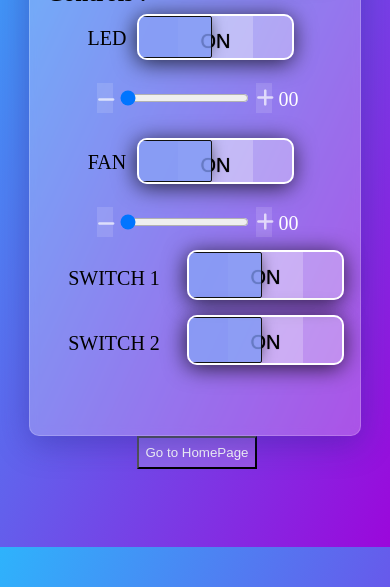
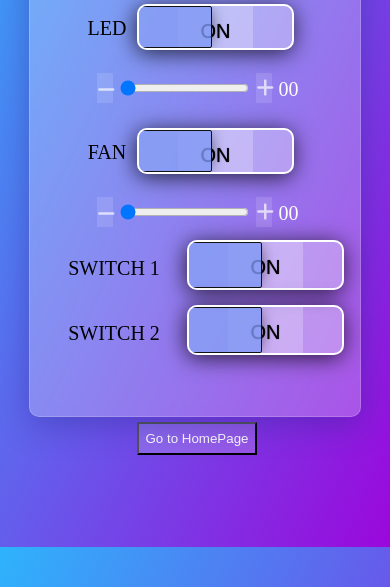
Before and after one commit to SathishKumar1312/Smart-Circuit, a plain HTML site: page switch.html in a window 390 px wide. Shown: the part 297-884 px from the top of the page. Drawn offline with Linux system fonts and the light colour scheme; a web font is replaced by a local one.

Commit message:
change made

```diff
--- a/switch.css
+++ b/switch.css
@@ -221,9 +221,9 @@ a {
     border: 2px solid black;
     font-size: 20px;
     margin: auto;
-    height: 72%;
+    height: 71%;
     width: 85vw;
-    margin-top: 50px;
+    margin-top: 40px;
     background: rgba(255, 255, 255, 0.25);
     box-shadow: 0 8px 32px 0 rgba(31, 38, 135, 0.37);
     backdrop-filter: blur(5px);
@@ -240,6 +240,7 @@ a {
 
   #homepage {
     margin-left: 35%;
+    margin-top: 5px;
   }
   .btn3_container {
     width: 157px;
```
